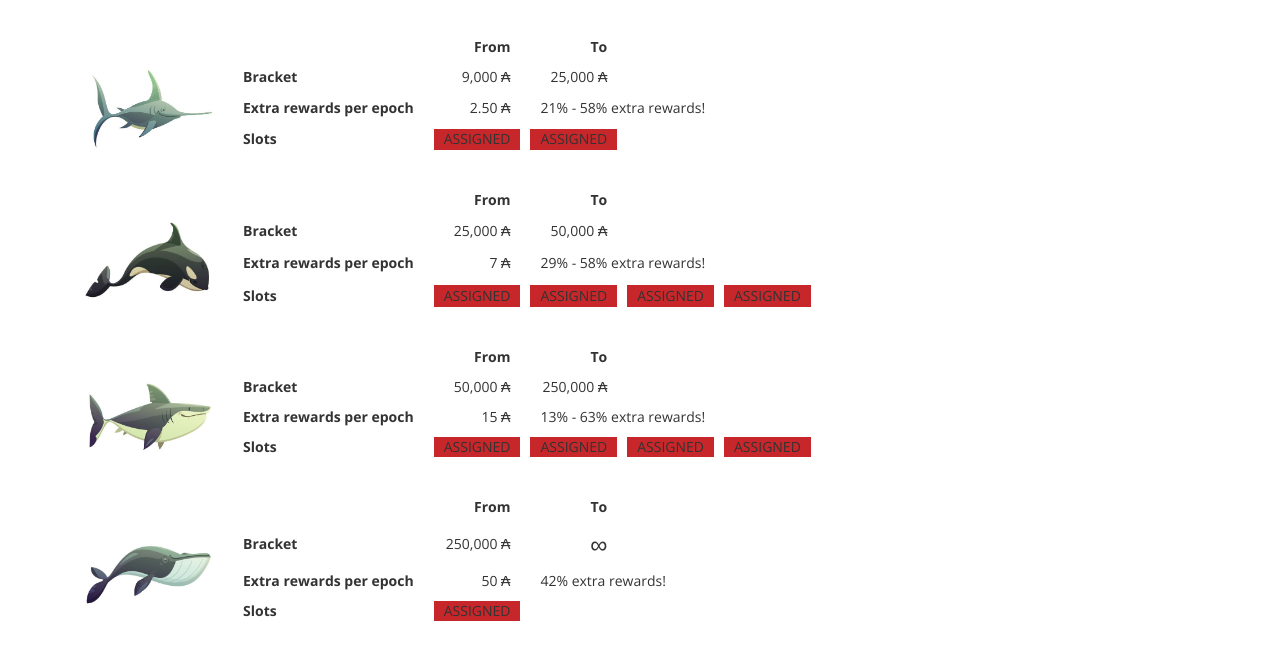
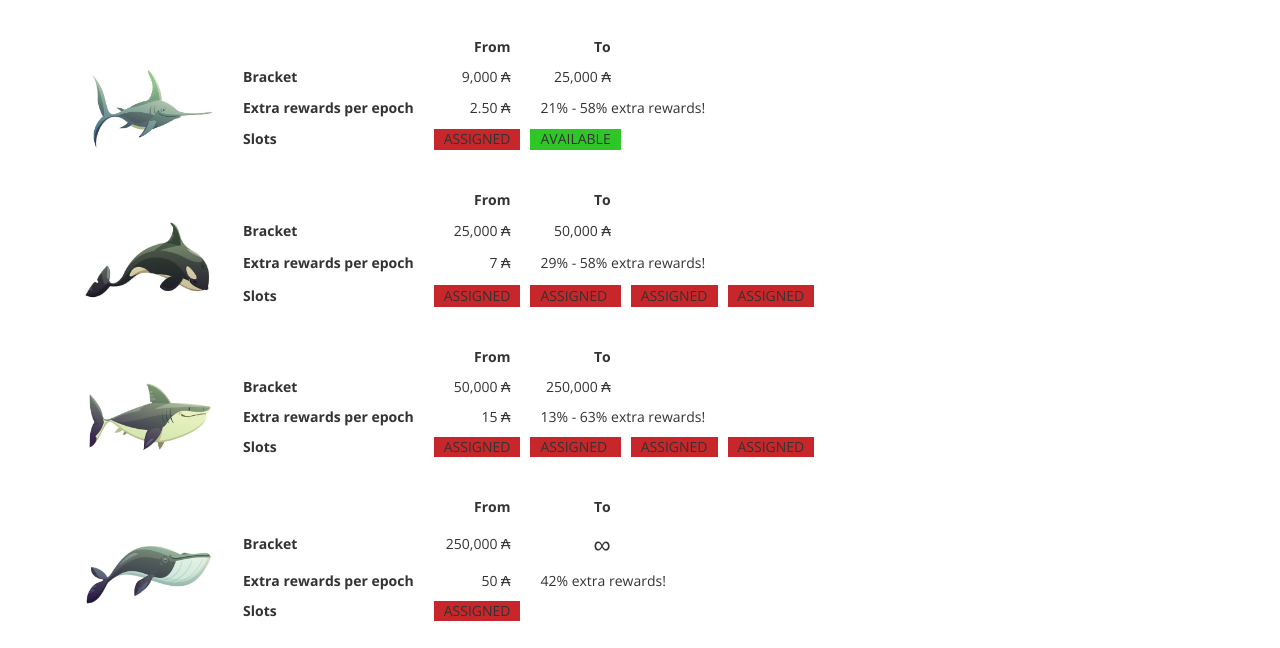
Before and after one commit to DevStakePool/DevStakePool.github.io, a plain HTML site: page index.html in a window 1280 px wide. Shown: the part 5241-5889 px from the top of the page. Drawn offline with nearby package versions, Linux system fonts and the light colour scheme.

Commit message:
Update index.html

```diff
--- a/index.html
+++ b/index.html
@@ -557,7 +557,7 @@
                     <tr>
                         <td><strong>Slots</strong></td>
                         <td class="assigned">ASSIGNED</td>
-                        <td class="assigned">ASSIGNED</td>
+                        <td class="available">AVAILABLE</td>
                         <td/>
                         <td/>
                     </tr>
```
